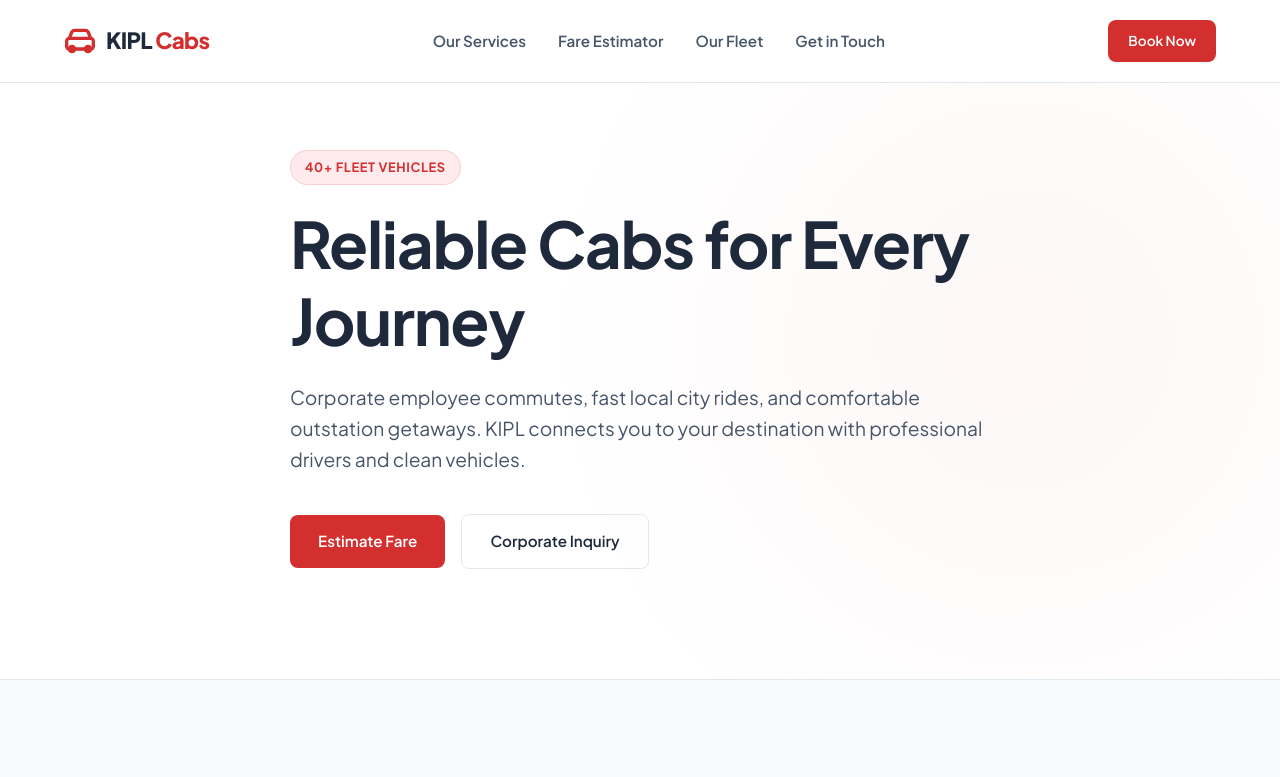
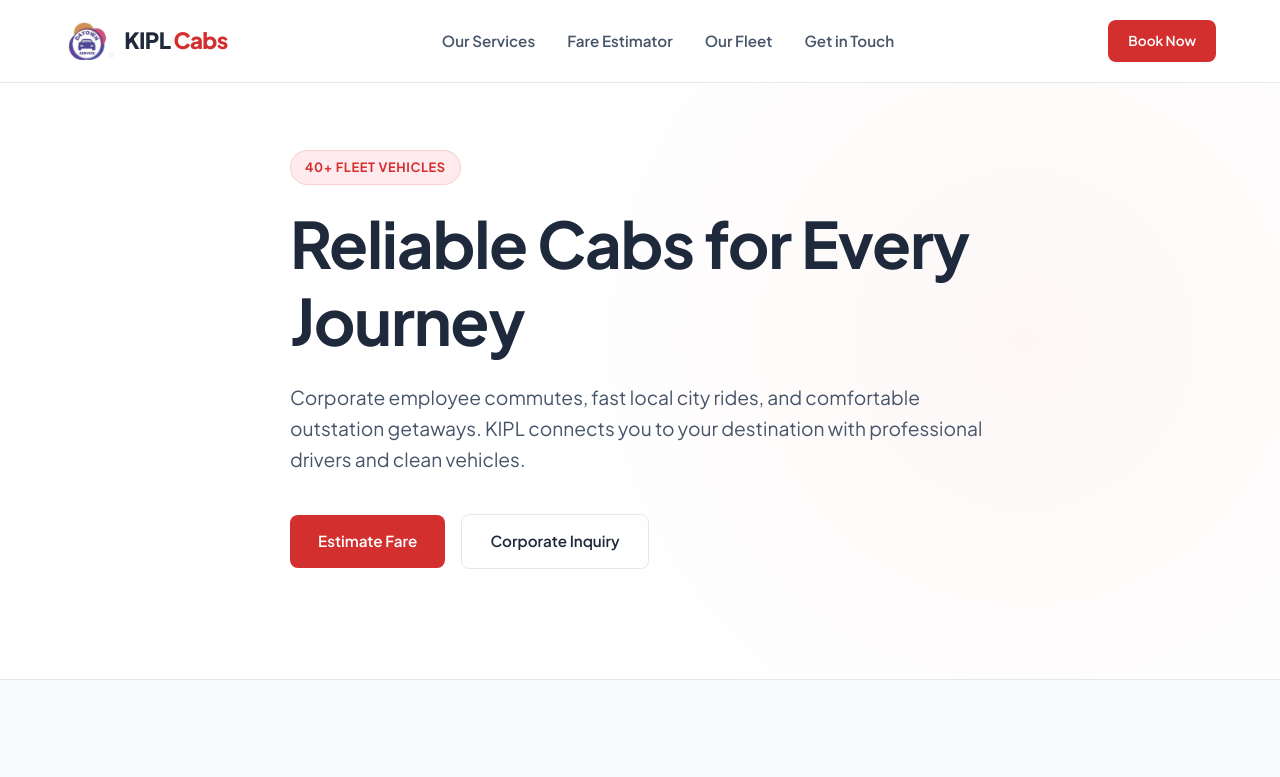
Before and after one commit to hrkosarinfo-debug/Project-Vidhai, a plain HTML site: page index.html in a window 1280 px wide. Shown: the top 777 px of the page. Drawn offline with Linux system fonts and the light colour scheme.

Commit message:
Implement professional KIPL branding using uploaded logo

```diff
--- a/index.html
+++ b/index.html
@@ -17,12 +17,7 @@
     <header id="main-header">
         <div class="container header-container">
             <div class="logo-area">
-                <svg class="logo-svg" viewBox="0 0 24 24" fill="none" stroke="currentColor" stroke-width="2.5" stroke-linecap="round" stroke-linejoin="round">
-                    <rect x="2" y="10" width="20" height="8" rx="2"></rect>
-                    <circle cx="6" cy="18" r="2"></circle>
-                    <circle cx="18" cy="18" r="2"></circle>
-                    <path d="M4 10L6 5C6.5 4 7 4 8 4H16C17 4 17.5 4 18 5L20 10"></path>
-                </svg>
+                <img src="logo.png" alt="KIPL Cabs Logo" class="logo-img">
                 <span class="logo-text">KIPL <span class="highlight">Cabs</span></span>
             </div>
             <nav id="navbar">
@@ -261,7 +256,10 @@
     <footer>
         <div class="container footer-container">
             <div class="footer-brand">
-                <span class="logo-text">KIPL <span class="highlight">Cabs</span></span>
+                <div class="logo-area" style="margin-bottom: 15px; cursor: default;">
+                    <img src="logo.png" alt="KIPL Cabs Logo" class="logo-img">
+                    <span class="logo-text" style="color: #ffffff;">KIPL <span class="highlight">Cabs</span></span>
+                </div>
                 <p>Quality rides, reliable schedules, safe travels. Servicing city runs and enterprise employee mobility solutions with 40+ vehicles.</p>
             </div>
             <div class="footer-links">
--- a/style.css
+++ b/style.css
@@ -203,6 +203,13 @@ section:nth-of-type(even) {
     width: 32px;
     height: 32px;
     color: var(--primary);
+}
+
+.logo-img {
+    height: 38px;
+    width: auto;
+    object-fit: contain;
+    border-radius: 4px;
 }
 
 .logo-text {
```
Also changed, not shown: logo.png (added).
